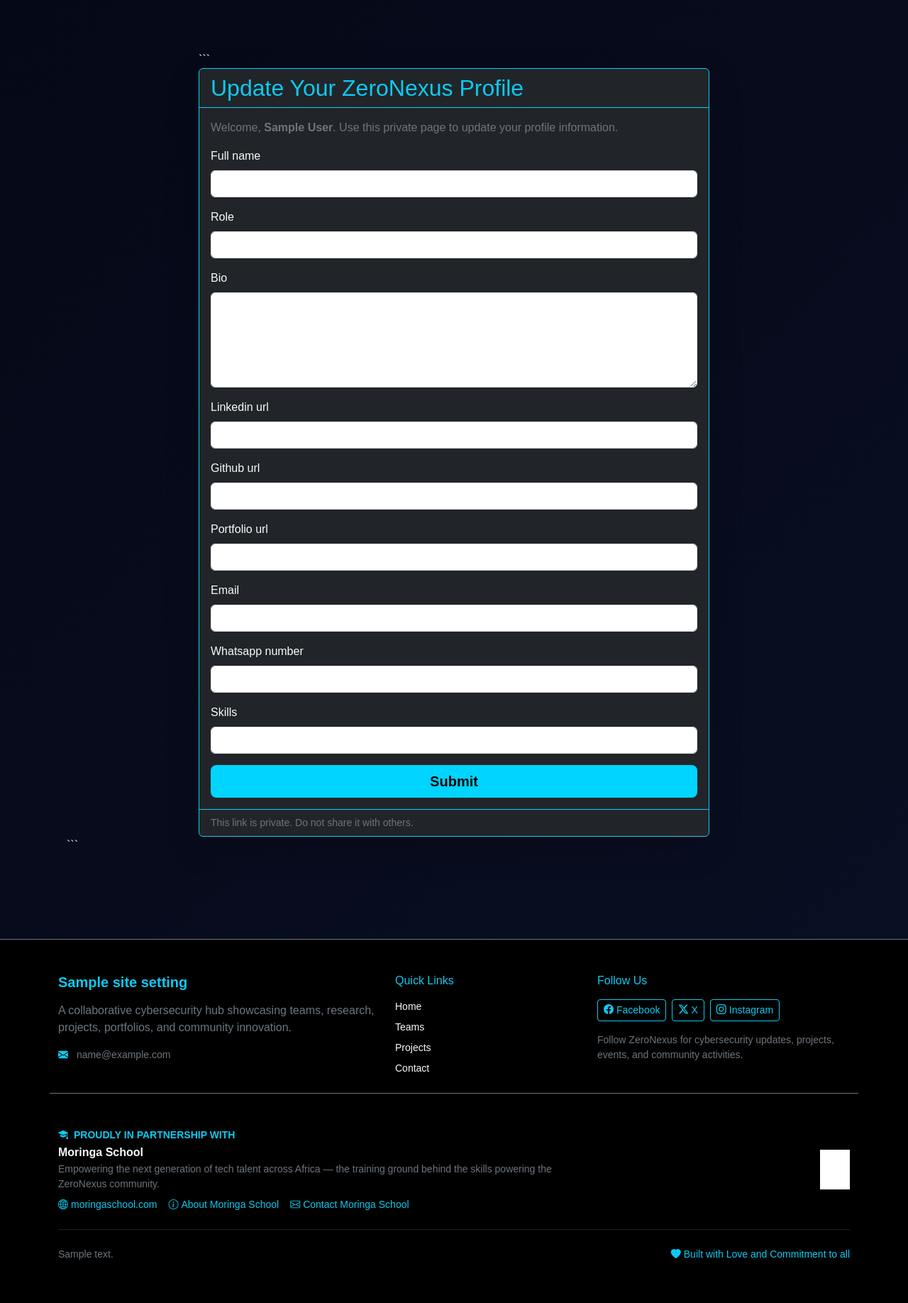
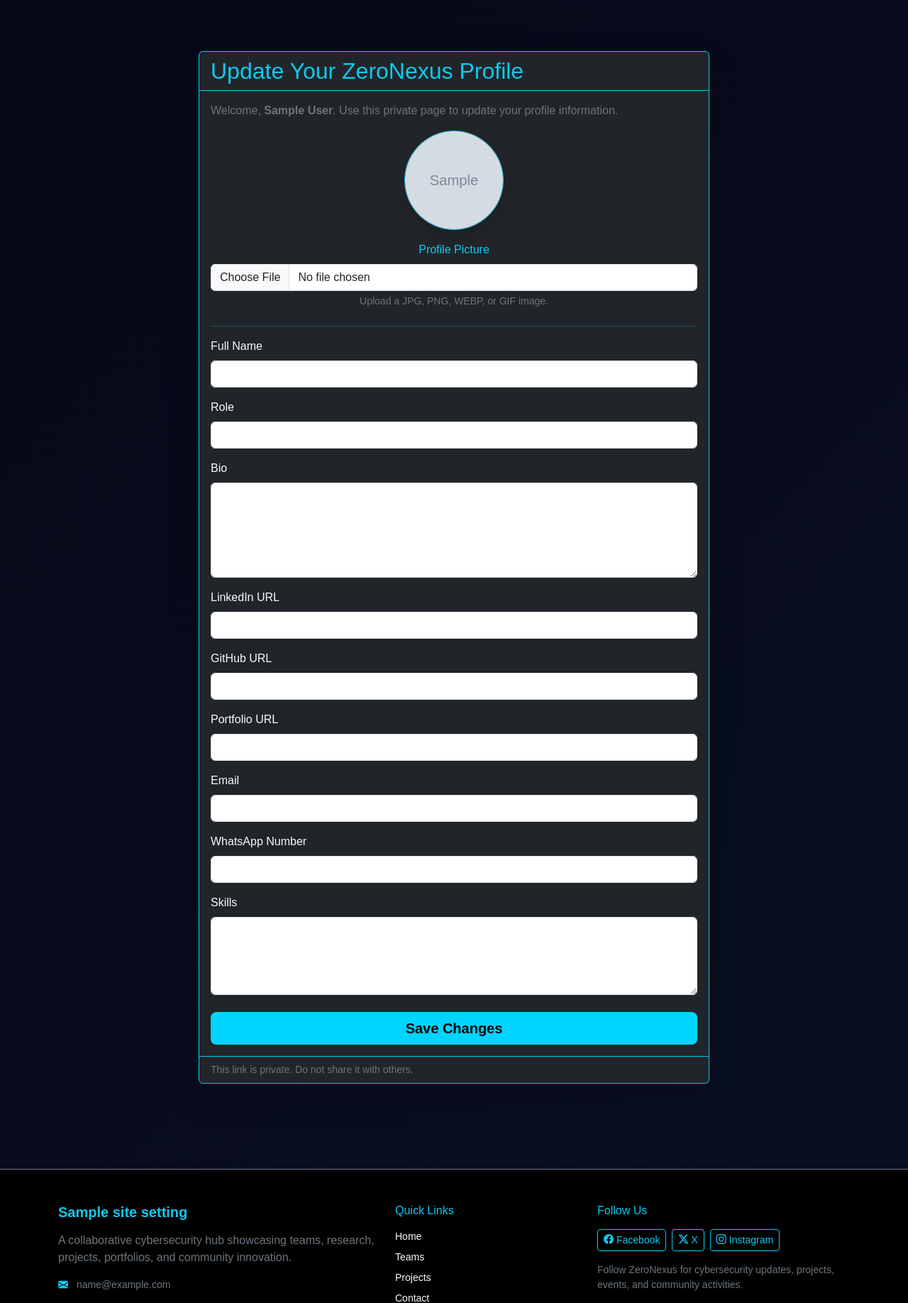
Before and after one commit to g4-star/ZERONEXUS, a Flask app: template app/templates/main/edit_member.html in a window 1280 px wide. Shown: the part 57-1893 px from the top of the page at 71% size. Before the commit the page ends 1832 px from the top, so only its background shows below. Run offline with Flask 3, Linux system fonts and the light colour scheme; tables that the repository leaves empty hold one stand-in row (values such as "Sample post"); the template is opened without the code that fills it: values that come from a table or form of the project are taken from there, most other values are stand-ins (such as "Sample title", 1, 10 or a date in 2020); grey boxes marked "Sample" are stand-in pictures; form fields are guessed from the names that the template uses; some libraries are stand-ins or nearby versions.

Commit message:
Add profile picture upload to member edit page

````diff
--- a/app/main/forms.py
+++ b/app/main/forms.py
@@ -1,13 +1,33 @@
 from flask_wtf import FlaskForm
+from flask_wtf.file import FileField, FileAllowed
 from wtforms import StringField, TextAreaField, SubmitField
 from wtforms.validators import Optional, URL, Email
 
 
 class MemberProfileForm(FlaskForm):
+    # -------------------------------------------------
+    # Basic Information
+    # -------------------------------------------------
     full_name = StringField('Full Name')
     role = StringField('Role')
     bio = TextAreaField('Bio')
 
+    # -------------------------------------------------
+    # Profile Picture Upload
+    # -------------------------------------------------
+    photo = FileField(
+        'Profile Picture',
+        validators=[
+            FileAllowed(
+                ['jpg', 'jpeg', 'png', 'webp', 'gif'],
+                'Images only!'
+            )
+        ]
+    )
+
+    # -------------------------------------------------
+    # Professional Links
+    # -------------------------------------------------
     linkedin_url = StringField(
         'LinkedIn URL',
         validators=[Optional(), URL()]
@@ -23,6 +43,9 @@ class MemberProfileForm(FlaskForm):
         validators=[Optional(), URL()]
     )
 
+    # -------------------------------------------------
+    # Contact Information
+    # -------------------------------------------------
     email = StringField(
         'Email',
         validators=[Optional(), Email()]
@@ -30,6 +53,12 @@ class MemberProfileForm(FlaskForm):
 
     whatsapp_number = StringField('WhatsApp Number')
 
+    # -------------------------------------------------
+    # Skills
+    # -------------------------------------------------
     skills = TextAreaField('Skills')
 
+    # -------------------------------------------------
+    # Submit Button
+    # -------------------------------------------------
     submit = SubmitField('Save Changes')
--- a/app/templates/main/edit_member.html
+++ b/app/templates/main/edit_member.html
@@ -6,7 +6,6 @@
     <div class="row justify-content-center">
         <div class="col-lg-8">
 
-```
             <div class="card bg-dark text-light border-info shadow-lg">
 
                 <div class="card-header border-info">
@@ -22,8 +21,31 @@
                         Use this private page to update your profile information.
                     </p>
 
-                <form method="POST">
+                    <form method="POST" enctype="multipart/form-data">
+
                         {{ form.hidden_tag() }}
+
+                        <!-- Profile Picture Preview -->
+                        <div class="text-center mb-4">
+
+                            <img src="{{ url_for('static', filename=member.photo) }}"
+                                 class="rounded-circle border border-info mb-3 shadow"
+                                 width="140"
+                                 height="140"
+                                 style="object-fit:cover;"
+                                 alt="Profile Picture">
+
+                            <div class="mb-3">
+                                {{ form.photo.label(class_='form-label d-block text-info') }}
+                                {{ form.photo(class_='form-control') }}
+                                <div class="form-text text-secondary">
+                                    Upload a JPG, PNG, WEBP, or GIF image.
+                                </div>
+                            </div>
+
+                        </div>
+
+                        <hr class="border-info">
 
                         <div class="mb-3">
                             {{ form.full_name.label(class_='form-label') }}
@@ -70,8 +92,8 @@
                             {{ form.skills(class_='form-control', rows='4') }}
                         </div>
 
-                    <div class="d-grid">
-                        {{ form.submit(class_='btn btn-info btn-lg') }}
+                        <div class="d-grid mt-4">
+                            {{ form.submit(class_='btn btn-info btn-lg fw-bold') }}
                         </div>
 
                     </form>
@@ -86,7 +108,6 @@
 
         </div>
     </div>
-```
+</div>
 
-</div>
 {% endblock %}
````
Also changed, not shown: app/main/routes.py (+68 -6 lines). Lines whose indentation alone changed are shown as unchanged.
